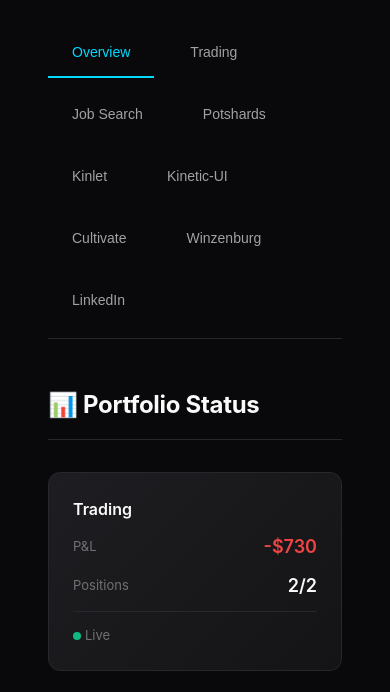
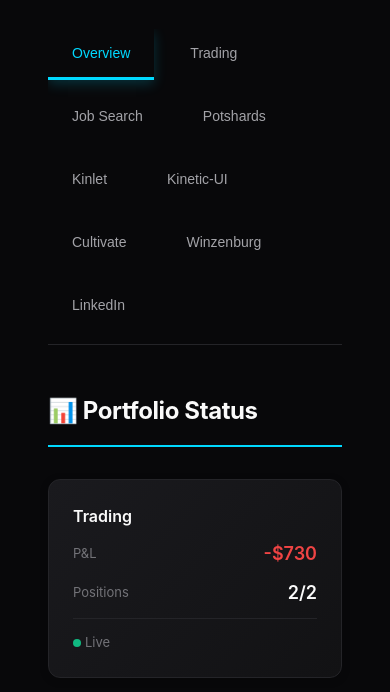
Before and after one commit to winzenburg/MissionControl, a website: page index.html in a window 390 px wide. Shown: the part 167-859 px from the top of the page. Drawn offline with Linux system fonts and the light colour scheme.

Commit message:
Apply comprehensive design enhancements to Mission Control
Design Improvements:
- Refined premium dark fintech color palette (deeper blacks, clearer contrast)
- Enhanced card styling with gradient backgrounds and smooth shadows
- Improved hover states: accent color glow + lift effect (translateY)
- Better border styling: 2px accent borders on section titles
- Smoother animations: cubic-bezier timing functions, tab fade-in effects
- Enhanced tab navigation: active state glow + improved visual feedback
- Better typography: improved letter-spacing on headers
- Refined shadows and depth perception throughout

CSS Enhancements:
- Card shadows that glow on hover with accent color
- Smooth cubic-bezier transitions (0.3s) for fluid feel
- Tab active state with soft glow effect
- Fade-in animation for tab content
- Better border treatment with accent color accents
- Improved spacing and visual hierarchy

Result: Premium, polished interface that feels modern and responsive
All functionality preserved - design enhancement only

```diff
--- a/index.html
+++ b/index.html
@@ -12,21 +12,21 @@
         }
 
         :root {
-            /* Premium dark fintech palette */
-            --color-bg-primary: #09090b;
-            --color-bg-secondary: #141416;
-            --color-bg-tertiary: #1e1e22;
-            --color-bg-hover: #27272d;
+            /* Premium dark fintech palette - refined */
+            --color-bg-primary: #08080a;
+            --color-bg-secondary: #121214;
+            --color-bg-tertiary: #1a1a1e;
+            --color-bg-hover: #242428;
             --color-text-primary: #fafafa;
-            --color-text-secondary: #a1a1a6;
-            --color-text-tertiary: #717175;
+            --color-text-secondary: #a3a3a8;
+            --color-text-tertiary: #737378;
             --color-accent-primary: #00d9ff;
             --color-accent-secondary: #6366f1;
             --color-accent-success: #10b981;
             --color-accent-danger: #ef4444;
             --color-accent-warning: #f59e0b;
-            --color-border: #27272d;
-            --color-border-light: #3f3f46;
+            --color-border: #242428;
+            --color-border-light: #3a3a40;
             --spacing-xs: 4px;
             --spacing-sm: 8px;
             --spacing-md: 12px;
@@ -68,13 +68,15 @@
 
         header {
             margin-bottom: var(--spacing-2xl);
-            border-bottom: 1px solid var(--color-border);
+            border-bottom: 2px solid var(--color-border);
             padding-bottom: var(--spacing-xl);
         }
 
         h1 {
             font-size: var(--font-size-3xl);
             margin-bottom: var(--spacing-lg);
+            font-weight: 700;
+            letter-spacing: -0.5px;
         }
 
         .tabs {
@@ -95,8 +97,9 @@
             font-size: var(--font-size-base);
             font-weight: 500;
             white-space: nowrap;
-            border-bottom: 2px solid transparent;
-            transition: all 0.25s cubic-bezier(0.4, 0, 0.2, 1);
+            border-bottom: 3px solid transparent;
+            transition: all 0.3s cubic-bezier(0.4, 0, 0.2, 1);
+            position: relative;
         }
 
         .tab:hover {
@@ -106,14 +109,29 @@
         .tab.active {
             color: var(--color-accent-primary);
             border-bottom-color: var(--color-accent-primary);
+            box-shadow: 0 4px 12px rgba(0, 217, 255, 0.2);
         }
 
         .tab-content {
             display: none;
+            opacity: 0;
+            animation: fadeInTab 0.4s cubic-bezier(0.4, 0, 0.2, 1) forwards;
         }
 
         .tab-content.active {
             display: block;
+            opacity: 1;
+        }
+
+        @keyframes fadeInTab {
+            from {
+                opacity: 0;
+                transform: translateY(8px);
+            }
+            to {
+                opacity: 1;
+                transform: translateY(0);
+            }
         }
 
         .grid {
@@ -140,13 +158,15 @@
             border-radius: 12px;
             padding: var(--spacing-xl);
             cursor: pointer;
-            transition: all 0.2s ease;
+            transition: all 0.3s cubic-bezier(0.4, 0, 0.2, 1);
+            box-shadow: 0 2px 8px rgba(0, 0, 0, 0.2);
         }
 
         .card:hover {
             background: linear-gradient(135deg, var(--color-bg-hover) 0%, var(--color-bg-tertiary) 100%);
-            border-color: var(--color-border-light);
-            transform: translateY(-2px);
+            border-color: var(--color-accent-primary);
+            transform: translateY(-3px);
+            box-shadow: 0 8px 24px rgba(0, 217, 255, 0.15);
         }
 
         .card-title {
@@ -196,9 +216,15 @@
             font-size: var(--font-size-2xl);
             font-weight: 700;
             margin: var(--spacing-3xl) 0 var(--spacing-2xl) 0;
-            border-bottom: 1px solid var(--color-border);
             padding-bottom: var(--spacing-lg);
-            letter-spacing: -0.3px;
+            border-bottom: 2px solid var(--color-accent-primary);
+            letter-spacing: -0.4px;
+            color: var(--color-text-primary);
+        }
+
+        .section-title::before {
+            display: inline-block;
+            margin-right: var(--spacing-md);
         }
 
         .time-allocation {
```
Also changed, not shown: public/index.html (+43 -17 lines).
